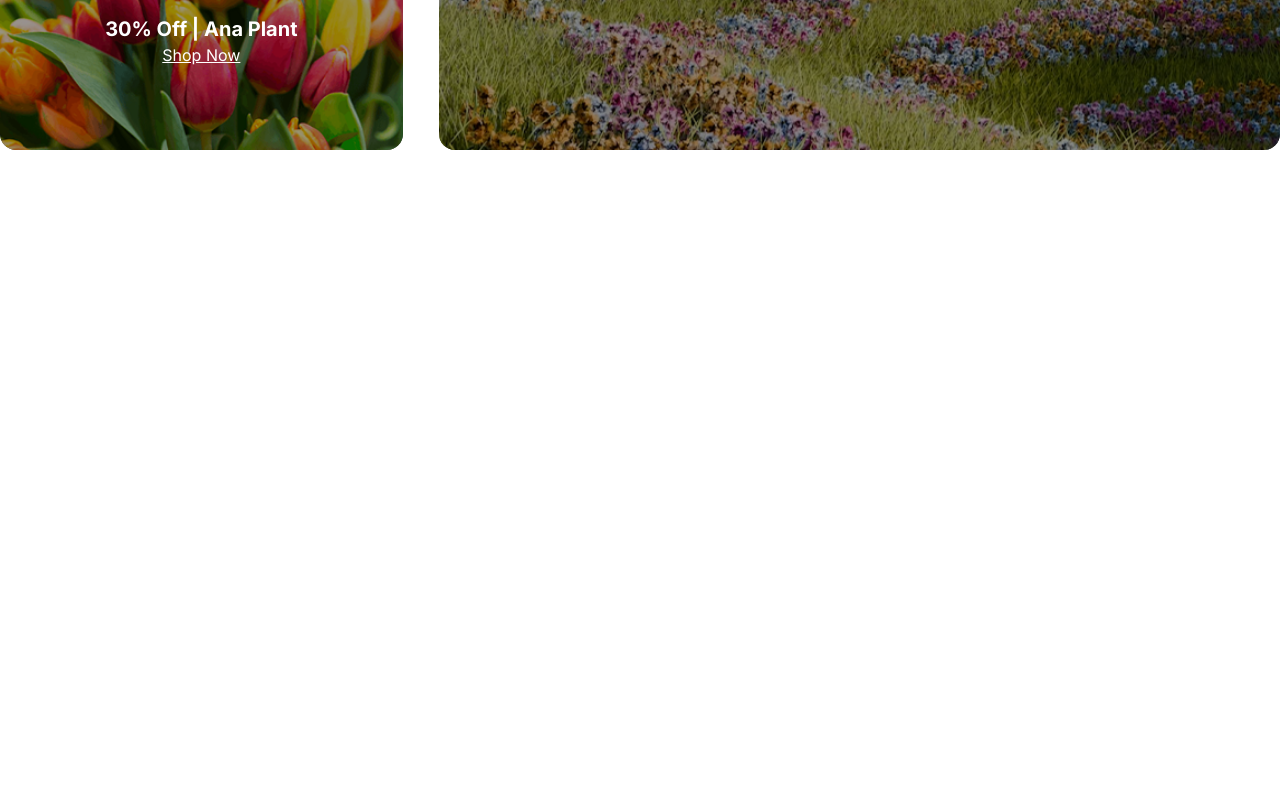
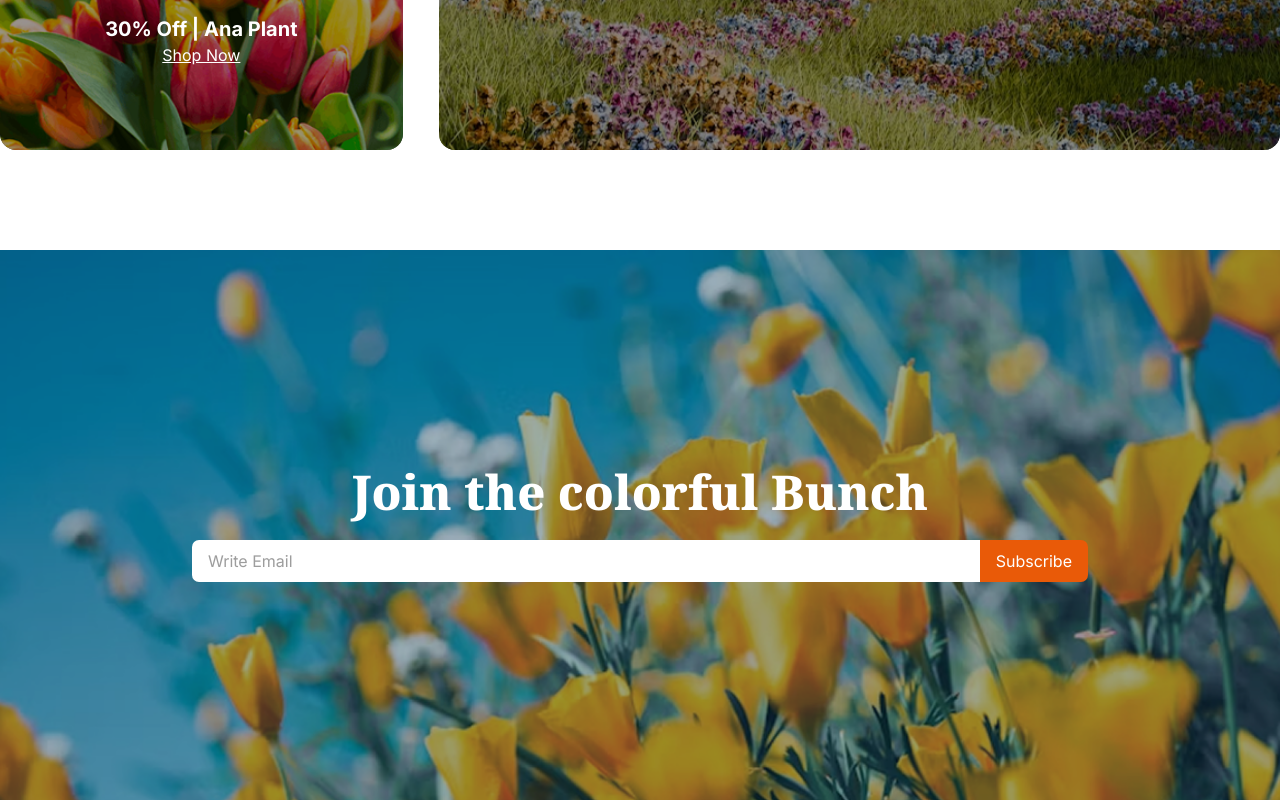
Before and after one commit to Riadul-Islam-551/Responsive-flowers, a plain HTML site: page index.html in a window 1280 px wide. Shown: the part 3296-4096 px from the top of the page. Before the commit the page ends 3546 px from the top, so only its background shows below. Drawn offline with nearby package versions, Linux system fonts and the light colour scheme.

Commit message:
complet the subscription section

```diff
--- a/index.html
+++ b/index.html
@@ -195,6 +195,15 @@
             </div>
         </div>
     </section>
+    <!-- subscription section  -->
+    <section class="subscription w-[100%] h-[300px] md:h-[400px] lg:h-[500px] xl:h-[550px] flex justify-center items-center flex-col">
+        <h1 class="text-xl lg:text-5xl font-bold primary-text mb-6 text-white">Join the colorful Bunch</h1>
+        <div class="input flex w-[95%] md:w-[80%] lg:w-[70%] mx-3">
+            <input type="email" placeholder="Write Email" id="subscription" class="w-[100%]  bg-white ">
+            <button class="input-button rounded-l-none ">Subscribe</button>
+        </div>
+
+    </section>
 </body>
 
 </html>
--- a/main.css
+++ b/main.css
@@ -41,3 +41,25 @@
 .offer-text{
     color: #ffffff;
 }
+/* subscription section  */
+.subscription{
+    background-image: url("./assets/news-letter-bg.png");
+    background-position: center;
+    background-repeat: no-repeat;
+    background-size: cover;
+}
+.input input{
+    background-color: #ffffff;
+    color: rgb(59, 59, 59);
+    border-top-left-radius: 7px;
+    border-bottom-left-radius: 7px;
+    padding: 9px 16px;
+}
+.input-button{
+        background-color: #E95A08;
+        color: #ffffff;
+        border-top-right-radius: 7px;
+        border-bottom-right-radius: 7px;
+        padding: 9px 16px;
+
+}
```
